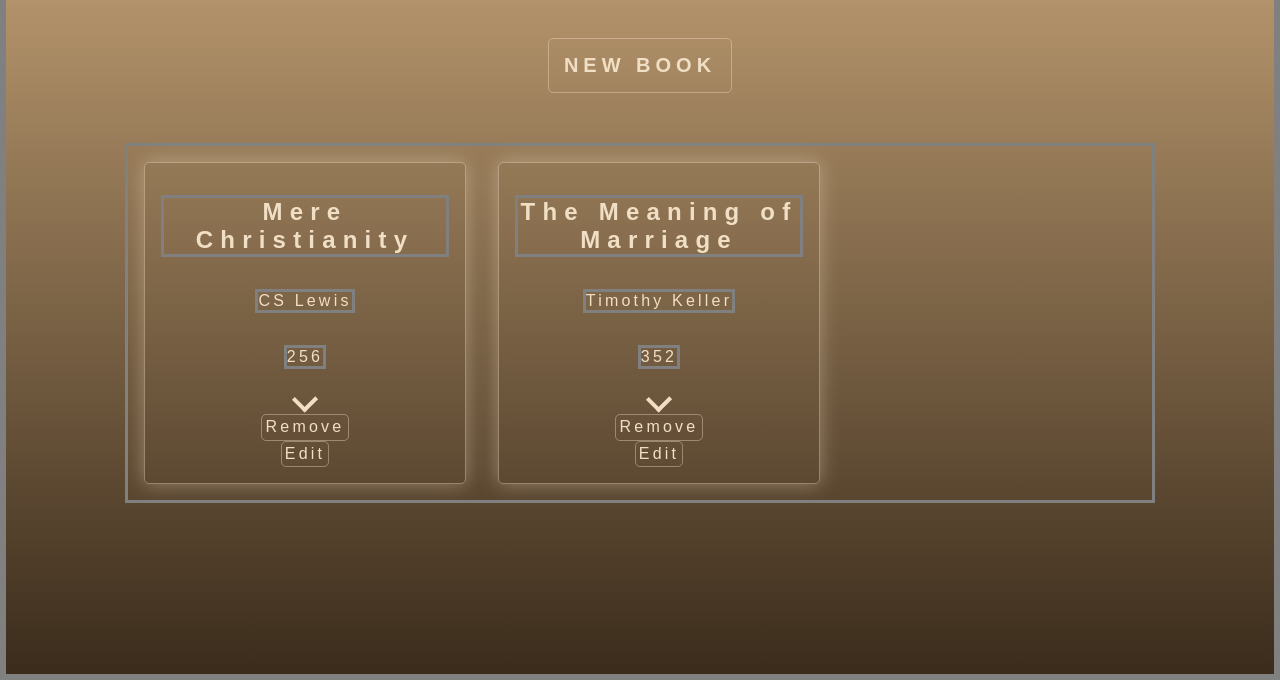
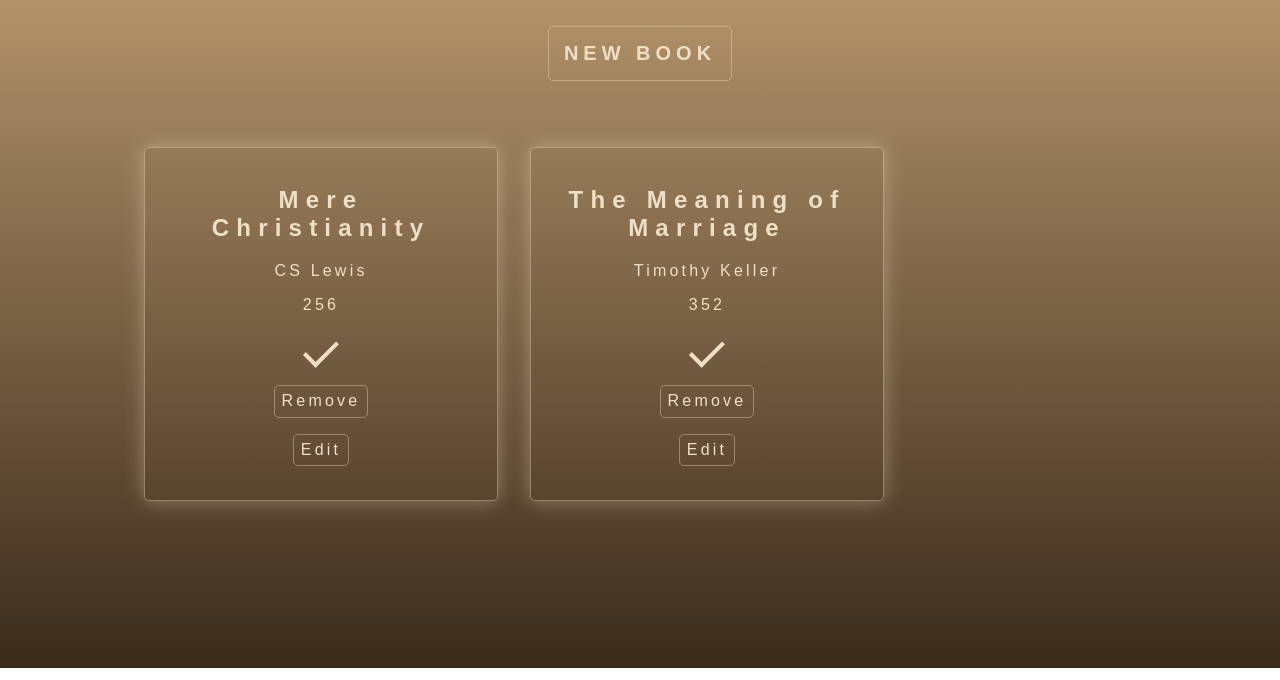
Before and after one commit to HoeksMJ/library, a plain HTML site: page index.html in a window 1280 px wide. Shown: the part 132-812 px from the top of the page. Drawn offline with Linux system fonts and the light colour scheme.

Commit message:
adjust libraryDiv element margin and checkbox size

```diff
--- a/style.css
+++ b/style.css
@@ -1,8 +1,3 @@
-* {
-    border-style: solid;
-    border-color: grey;
-}
-
 body {
     background-image: linear-gradient(rgb(201, 166, 121), rgb(58, 43, 27));
     background-repeat: no-repeat;
@@ -187,10 +182,14 @@
     justify-content: center;
     margin: 1em;
     padding: 1em;
-    width: 18em;
-    height: 18em;
+    width: 20em;
+    height: 20em;
     transition: 1s;
     box-shadow: 0px 0px 20px 0px rgba(241, 223, 197, 0.4);
+}
+
+.libraryDiv * {
+    margin: 0.5em;
 }
 
 .libraryDiv h1 {
@@ -220,9 +219,8 @@
     border-width: 1px;
     border-radius: 5px;
     border-spacing: 5px;
-    width: 30px;
-    height: 30px;
-    margin: 5px;
+    width: 1.5em;
+    height: 1.5em;
     font-size: 22px;
     align-self: center;
     transition: 0.1s;
@@ -237,8 +235,8 @@
     background-color: transparent;
     left: 0.25em;
     top: 0.50em;
-    width: 18px;
-    height: 30px;
+    width: 0.8em;
+    height: 1.5em;
     border: solid rgb(241, 223, 197);
     border-width: 0 0.20em 0.20em 0;
     border-radius: 0px;
@@ -254,7 +252,7 @@
     border-color: rgba(241, 223, 197, 0.4);
     border-width: 1px;
     border-radius: 5px;
-    padding: 0.2em;
+    padding: 0.4em;
 }
 
 .libraryDiv div:hover {
```
